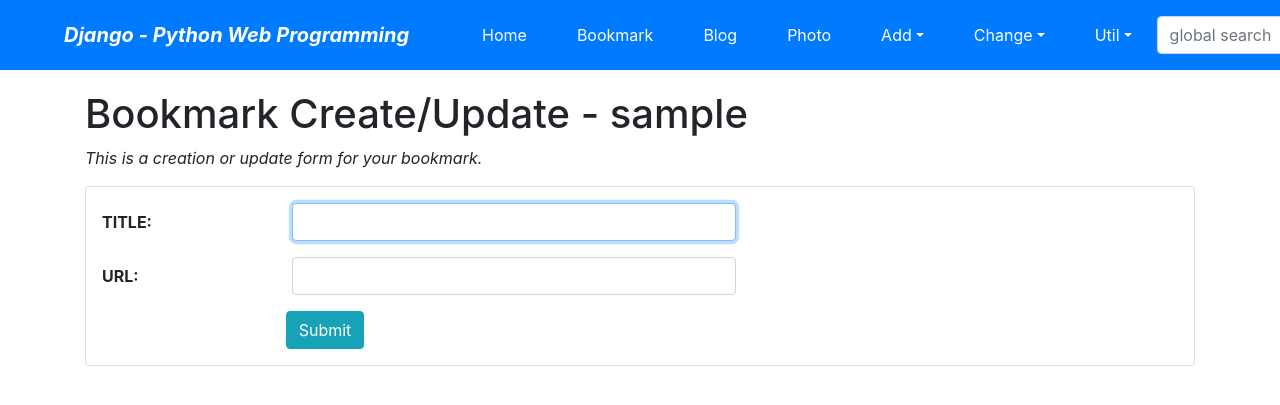
After one commit to subiee/project_2, a Django app: page /bookmark/add/ in a window 1280 px wide. The commit adds this page. Shown: the top 405 px of the page. Run offline with Django 3.2, Linux system fonts and the light colour scheme; the visitor is signed in with stand-in values (Sample User, id 1); some libraries are stand-ins or nearby versions.

Commit message:
p280 블로그,북마크 추가,변경,삭제 기능구현 Chapter11 clear

```diff
--- a/blog/urls.py
+++ b/blog/urls.py
@@ -36,4 +36,17 @@ urlpatterns = [
 
     # Example: /blog/search/
     path('search/', views.SearchFormView.as_view(), name='search'),
+
+    # Example: /blog/add/
+    path('add/', views.PostCreateView.as_view(), name="add",),
+
+    # Example: /blog/change/
+    path('change/', views.PostChangeLV.as_view(), name="change",),
+
+    # Example: /blog/99/update/
+    path('<int:pk>/update/', views.PostUpdateView.as_view(), name="update",),
+
+    # Example: /blog/99/delete/
+    path('<int:pk>/delete/', views.PostDeleteView.as_view(), name="delete",),
+
 ]
--- a/bookmark/models.py
+++ b/bookmark/models.py
@@ -1,8 +1,10 @@
 from django.db import models
+from django.contrib.auth.models import User
 
 class Bookmark(models.Model):
     title = models.CharField('TITLE', max_length=100, blank=True)
     url = models.URLField('URL', unique=True)
+    owner = models.ForeignKey(User, on_delete=models.CASCADE, blank=True, null=True)
 
     def __str__(self):
         return self.title
--- /dev/null
+++ b/bookmark/templates/bookmark/bookmark_form.html
@@ -0,0 +1,42 @@
+{% extends "base.html" %}
+{% load widget_tweaks %}
+
+{% block title %}bookmark_form.html{% endblock %}
+
+{% block content %}
+
+    <h1>Bookmark Create/Update - {{user}}</h1>
+    <p class="font-italic">This is a creation or update form for your bookmark.</p>
+
+    {% if form.errors %}
+    <div class="alert alert-danger">
+        <div class="font-weight-bold">Wrong! Please correct the error(s) below.</div>
+        {{ form.errors }}
+    </div>
+    {% endif %}
+
+    <form action="." method="post" class="card pt-3">{% csrf_token %}
+
+        <div class="form-group row">
+            {{ form.title|add_label_class:"col-form-label col-sm-2 ml-3 font-weight-bold" }}
+            <div class="col-sm-5">
+                {{ form.title|add_class:"form-control"|attr:"autofocus" }}
+            </div>
+        </div>
+
+        <div class="form-group row">
+            {{ form.url|add_label_class:"col-form-label col-sm-2 ml-3 font-weight-bold" }}
+            <div class="col-sm-5">
+                {{ form.url|add_class:"form-control" }}
+            </div>
+        </div>
+
+        <div class="form-group">
+            <div class="offset-sm-2 col-sm-5">
+                <input type="submit" value="Submit" class="btn btn-info"/>
+            </div>
+        </div>
+
+    </form>
+
+{% endblock %}
--- a/bookmark/urls.py
+++ b/bookmark/urls.py
@@ -1,8 +1,21 @@
 from django.urls import path
-from bookmark.views import BookmarkLV, BookmarkDV
+from bookmark import views
 
 app_name = 'bookmark'
 urlpatterns = [
-    path('', BookmarkLV.as_view(), name='index'),
-    path('bookmark/<int:pk>/', BookmarkDV.as_view(), name='detail'),
+    path('', views.BookmarkLV.as_view(), name='index'),
+    path('bookmark/<int:pk>/', views.BookmarkDV.as_view(), name='detail'),
+
+    # Example: /bookmark/add/
+    path('add/', views.BookmarkCreateView.as_view(), name="add",),
+
+    # Example: /bookmark/change/
+    path('change/', views.BookmarkChangeLV.as_view(), name="change",),
+
+    # Example: /bookmark/99/update/
+    path('<int:pk>/update/', views.BookmarkUpdateView.as_view(), name="update",),
+
+    # Example: /bookmark/99/delete/
+    path('<int:pk>/delete/', views.BookmarkDeleteView.as_view(), name="delete"),
+
 ]
--- a/bookmark/views.py
+++ b/bookmark/views.py
@@ -1,5 +1,8 @@
-from django.views.generic import ListView, DetailView
+from django.views.generic import ListView, DetailView, CreateView, UpdateView, DeleteView
 from bookmark.models import Bookmark
+from django.contrib.auth.mixins import LoginRequiredMixin
+from django.urls import reverse_lazy
+from sub_conf.views import OwnerOnlyMixin
 
 class BookmarkLV(ListView):
     model = Bookmark
@@ -7,4 +10,26 @@ class BookmarkLV(ListView):
 class BookmarkDV(DetailView):
     model = Bookmark
 
-# Create your views here.
+class BookmarkCreateView(LoginRequiredMixin, CreateView):
+    model = Bookmark
+    fields = ['title', 'url']
+    success_url = reverse_lazy('bookmark:index')
+
+    def form_valid(self, form):
+        form.instance.owner = self.request.user
+        return super().form_valid(form)
+
+class BookmarkChangeLV(LoginRequiredMixin, ListView):
+    template_name ='bookmark/bookmark_change_list.html'
+
+    def get_queryset(self):
+        return Bookmark.objects.filter(owner=self.request.user)
+
+class BookmarkUpdateView(OwnerOnlyMixin, UpdateView):
+    model = Bookmark
+    fields = ['title', 'url']
+    success_url = reverse_lazy('bookmark:index')
+
+class BookmarkDeleteView(OwnerOnlyMixin, DeleteView):
+    model = Bookmark
+    success_url = reverse_lazy('bookmark:index')
--- a/sub_conf/templates/base.html
+++ b/sub_conf/templates/base.html
@@ -1,4 +1,3 @@
-
 <!DOCTYPE html>
 <html lang="ko">
 <head>
@@ -31,6 +30,28 @@
                 <a class="nav-link text-white" href="{% url 'blog:index' %}">Blog</a></li>
             <li class="nav-item mx-1 btn btn-primary">
                 <a class="nav-link text-white" href="{% url 'photo:index' %}">Photo</a></li>
+
+            <li class="nav-item dropdown mx-1 btn btn-primary">
+                <a class="nav-link dropdown-toggle text-white" href="#" data-toggle="dropdown">Add</a>
+                <div class="dropdown-menu">
+                    <a class="dropdown-item" href="{% url 'bookmark:add' %}">Bookmark</a>
+                    <a class="dropdown-item" href="{% url 'blog:add' %}">Post</a>
+                    <div class="dropdown-divider"></div>
+                    <a class="dropdown-item" href="">Album</a>
+                    <a class="dropdown-item" href="">Photo</a>
+                </div>
+            </li>
+
+            <li class="nav-item dropdown mx-1 btn btn-primary">
+                <a class="nav-link dropdown-toggle text-white" href="#" data-toggle="dropdown">Change</a>
+                <div class="dropdown-menu">
+                    <a class="dropdown-item" href="{% url 'bookmark:change' %}">Bookmark</a>
+                    <a class="dropdown-item" href="{% url 'blog:change' %}">Post</a>
+                    <div class="dropdown-divider"></div>
+                    <a class="dropdown-item" href="">Album</a>
+                    <a class="dropdown-item" href="">Photo</a>
+                </div>
+            </li>
 
             <li class="nav-item dropdown mx-1 btn btn-primary">
                 <a class="nav-link dropdown-toggle text-white" href="#" data-toggle="dropdown">Util</a>
```
Also changed, not shown: blog/models.py (+7 -0 lines), blog/templates/blog/post_change_list.html (added, +36 -0 lines), blog/templates/blog/post_confirm_delete.html (added, +10 -0 lines), blog/templates/blog/post_form.html (added, +65 -0 lines), blog/views.py (+32 -0 lines), bookmark/templates/bookmark/bookmark_change_list.html (added, +36 -0 lines), bookmark/templates/bookmark/bookmark_confirm_delete.html (added, +16 -0 lines), sub_conf/templates/403.html (added, +14 -0 lines), sub_conf/views.py (+11 -0 lines).
